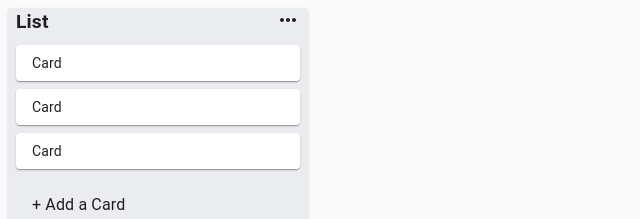
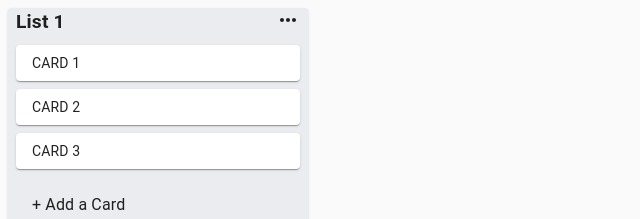
Before and after one commit to b00db/trello-clone, a React (Create React App) app: page / in a window 1280 px wide. Shown: the top 219 px of the page, without its empty margins (0-640 px from the left). Built offline with nearby package versions, Linux system fonts and the light colour scheme.

Commit message:
Add store.js And Modify List

```diff
--- a/package.json
+++ b/package.json
@@ -8,9 +8,11 @@
     "@testing-library/jest-dom": "^5.16.1",
     "@testing-library/react": "^12.1.2",
     "@testing-library/user-event": "^13.5.0",
+    "express": "^4.17.2",
     "react": "^17.0.2",
     "react-dom": "^17.0.2",
-    "react-scripts": "5.0.0",
+    "react-scripts": "^5.0.0",
+    "uuid": "^8.3.2",
     "web-vitals": "^2.1.3"
   },
   "scripts": {
--- a/src/App.js
+++ b/src/App.js
@@ -1,10 +1,16 @@
-import React from 'react';
+import React, { useState } from 'react';
 import List from './components/List/List';
+import store from './utils/store';
 
 export default function App() {
+  const [data, setData] = useState(store);
+
   return (
     <div>
-      <List />
+      {data.listIds.map((listId) => {
+        const list = data.lists[listId];
+        return <List list={list} key={listId} />;
+      })}
     </div>
   );
 }
--- a/src/components/List/Card.js
+++ b/src/components/List/Card.js
@@ -9,12 +9,12 @@ const useStyle = makeStyles((theme) => ({
     margin: theme.spacing(1),
   },
 }));
-export default function Card() {
+export default function Card({ card }) {
   const classes = useStyle();
 
   return (
     <div>
-      <Paper className={classes.card}>Card</Paper>
+      <Paper className={classes.card}>{card.content}</Paper>
     </div>
   );
 }
--- a/src/components/List/List.js
+++ b/src/components/List/List.js
@@ -13,16 +13,16 @@ const useStyle = makeStyles((theme) => ({
   },
 }));
 
-export default function List() {
+export default function List({ list }) {
   const classes = useStyle();
   return (
     <div>
       <Paper className={classes.root}>
         <CssBaseline />
-        <Title />
-        <Card />
-        <Card />
-        <Card />
+        <Title title={list.title} />
+        {list.cards.map((card) => (
+          <Card key={card.id} card={card} />
+        ))}
         <InputContainer />
       </Paper>
     </div>
--- a/src/components/List/Title.js
+++ b/src/components/List/Title.js
@@ -22,7 +22,7 @@ const useStyle = makeStyles((theme) => ({
     },
   },
 }));
-export default function Title() {
+export default function Title({ title }) {
   const [open, setOpen] = useState(false);
   const classes = useStyle();
 
@@ -32,7 +32,7 @@ export default function Title() {
         <div>
           <InputBase
             autoFocus
-            value="List"
+            value={title}
             inputProps={{
               className: classes.input,
             }}
@@ -46,7 +46,7 @@ export default function Title() {
             onClick={() => setOpen(!open)}
             className={classes.editableTitle}
           >
-            List
+            {title}
           </Typography>
           <MoreHorizIcon />
         </div>
--- /dev/null
+++ b/src/utils/store.js
@@ -0,0 +1,27 @@
+const cards = [
+    {
+      id: 'card-1',
+      content: 'CARD 1',
+    },
+    {
+      id: 'card-2',
+      content: 'CARD 2',
+    },
+    {
+      id: 'card-3',
+      content: 'CARD 3',
+    },
+  ];
+
+  const data = {
+    lists: {
+      'list-1': {
+        id: 'list-1',
+        title: 'List 1',
+        cards,
+      },
+    },
+    listIds: ['list-1'],
+  };
+
+  export default data;
```
Also changed, not shown: 1 other file (tests, documents, lock files or other folders).
